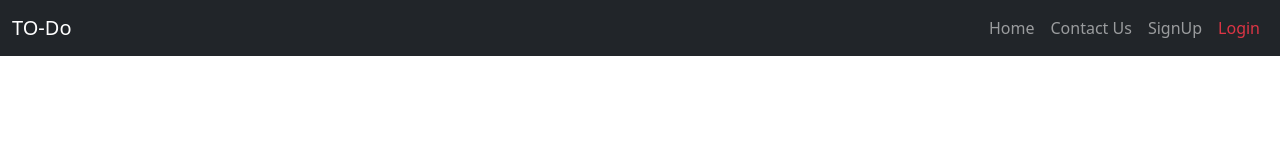
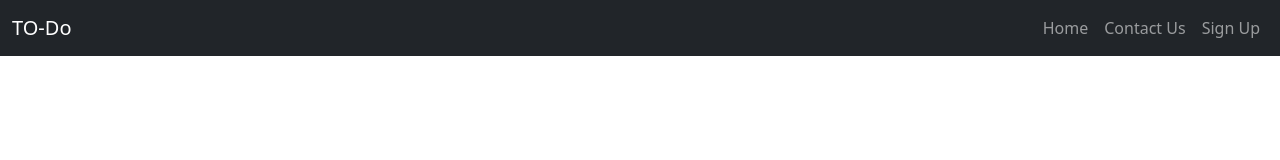
Before and after one commit to MennaAllahZakaria/TO_DO-APP, a React (Vite) app in the folder client/: page /login in a window 1280 px wide. Shown: the top 160 px of the page. Built offline with nearby package versions, Linux system fonts and the light colour scheme.

Commit message:
Edit nav bar

```diff
--- a/client/src/App.jsx
+++ b/client/src/App.jsx
@@ -1,4 +1,4 @@
-import React from 'react';
+import React, { useState,useEffect } from 'react';
 import { BrowserRouter as Router, Routes, Route, Outlet } from 'react-router-dom';
 import SignUpPage from './components/SignUpPage';
 import LoginPage from './components/LoginPage';
@@ -10,9 +10,26 @@ import NavBar from './components/NavBar';
 import 'bootstrap/dist/css/bootstrap.min.css';
 
 function App() {
+  const [isAuthenticated, setIsAuthenticated] = useState(false);
+
+  useEffect(() => {
+    // Check authentication status from localStorage or API
+    const token = localStorage.getItem('token');
+    setIsAuthenticated(!!token);
+  }, []);
+
+  const handleLogin = () => {
+    setIsAuthenticated(true);
+  };
+
+  const handleLogout = () => {
+    setIsAuthenticated(false);
+    localStorage.removeItem('token');
+  };
+
   const Layout = () => (
     <>
-      <NavBar />
+      <NavBar isAuthenticated={isAuthenticated} handleLogout={handleLogout}/>
       <Outlet />
     </>
   );
@@ -23,7 +40,7 @@ function App() {
         <Route path="/" element={<Layout />}>
           <Route index element={<HomePage />} />
           <Route path="signup" element={<SignUpPage />} />
-          <Route path="login" element={<LoginPage />} />
+          <Route path="login" element={<LoginPage />} handleLogin={handleLogin}  />
           <Route path="contactus" element={<ContactUs />} />
           <Route path="tasks" element={<TasksPage />} />
           <Route path="user-info" element={<UserInfoPage />} />
--- a/client/src/components/LoginPage.jsx
+++ b/client/src/components/LoginPage.jsx
@@ -4,7 +4,7 @@ import * as Yup from 'yup';
 import axios from 'axios';
 import 'bootstrap/dist/css/bootstrap.min.css';
 
-const LoginPage = () => {
+const LoginPage = ({handleLogin}) => {
   const [serverError, setServerError] = useState('');
 
   const validationSchema = Yup.object().shape({
@@ -22,7 +22,7 @@ const LoginPage = () => {
       if (response.status === 200) {
         const { token } = response.data;
         localStorage.setItem('token', token); // Store the token
-
+        if (handleLogin) handleLogin();
         console.log("Login successful")
         // Redirect to tasks page
         window.location.href = '/tasks';
--- a/client/src/components/NavBar.jsx
+++ b/client/src/components/NavBar.jsx
@@ -1,34 +1,91 @@
 import React from 'react';
-import { Link, NavLink } from "react-router-dom";
+import { Link, NavLink, useNavigate } from 'react-router-dom';
 
-export default function NavBar({ count }) {
+const NavBar = ({ isAuthenticated, handleLogout }) => {
+  const navigate = useNavigate(); // Initialize navigate here
+
+  const onLogout = () => {
+    localStorage.removeItem('token'); // Clear the token
+    handleLogout(); // Call handleLogout if provided
+    navigate('/'); // Redirect to the home page
+  };
+
   return (
     <nav className="navbar navbar-expand-lg navbar-dark bg-dark">
       <div className="container-fluid">
         <Link className="navbar-brand" to="/">TO-Do</Link>
-        <button className="navbar-toggler" type="button" data-bs-toggle="collapse" data-bs-target="#navbarNav" aria-controls="navbarNav" aria-expanded="false" aria-label="Toggle navigation">
+        <button
+          className="navbar-toggler"
+          type="button"
+          data-bs-toggle="collapse"
+          data-bs-target="#navbarNav"
+          aria-controls="navbarNav"
+          aria-expanded="false"
+          aria-label="Toggle navigation"
+        >
           <span className="navbar-toggler-icon"></span>
         </button>
         <div className="collapse navbar-collapse" id="navbarNav">
           <ul className="navbar-nav ms-auto">
             <li className="nav-item">
-                <NavLink className={({ isActive }) => isActive ? "nav-link text-danger" : "nav-link"} to="/" end>Home</NavLink>
-            </li>
-
-            <li className="nav-item">
-                <NavLink className={({ isActive }) => isActive ? "nav-link text-danger" : "nav-link"} to="ContactUs">Contact Us</NavLink>
+              <NavLink
+                className={({ isActive }) => isActive ? "nav-link text-danger" : "nav-link"}
+                to="/"
+                end
+              >
+                Home
+              </NavLink>
             </li>
             <li className="nav-item">
-                <NavLink className={({ isActive }) => isActive ? "nav-link text-danger" : "nav-link"} to="signup">SignUp</NavLink>
+              <NavLink
+                className={({ isActive }) => isActive ? "nav-link text-danger" : "nav-link"}
+                to="/contactus"
+              >
+                Contact Us
+              </NavLink>
             </li>
-            <li className="nav-item">
-                <NavLink className={({ isActive }) => isActive ? "nav-link text-danger" : "nav-link"} to="login">Login</NavLink>
-            </li>
-
-
+            {!isAuthenticated ? (
+              <li className="nav-item">
+                <NavLink
+                  className={({ isActive }) => isActive ? "nav-link text-danger" : "nav-link"}
+                  to="/signup"
+                >
+                  Sign Up
+                </NavLink>
+              </li>
+            ) : (
+              <>
+                <li className="nav-item">
+                  <NavLink
+                    className={({ isActive }) => isActive ? "nav-link text-danger" : "nav-link"}
+                    to="/tasks"
+                  >
+                    Tasks
+                  </NavLink>
+                </li>
+                <li className="nav-item">
+                  <NavLink
+                    className={({ isActive }) => isActive ? "nav-link text-danger" : "nav-link"}
+                    to="/user-info"
+                  >
+                    User Info
+                  </NavLink>
+                </li>
+                <li className="nav-item">
+                  <button
+                    className="nav-link btn btn-link text-light"
+                    onClick={onLogout}
+                  >
+                    Logout
+                  </button>
+                </li>
+              </>
+            )}
           </ul>
         </div>
       </div>
     </nav>
   );
-}
+};
+
+export default NavBar;
```
